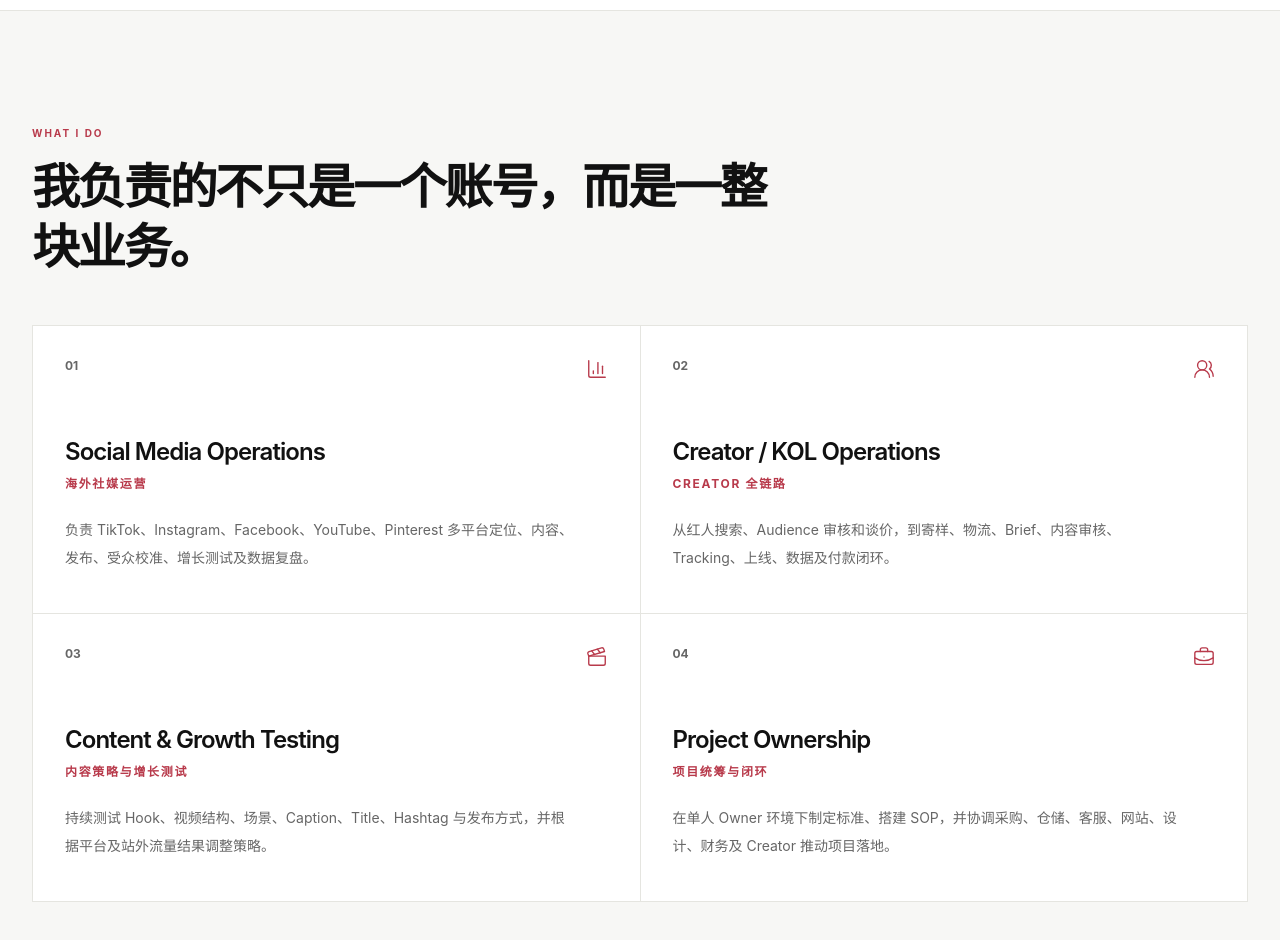
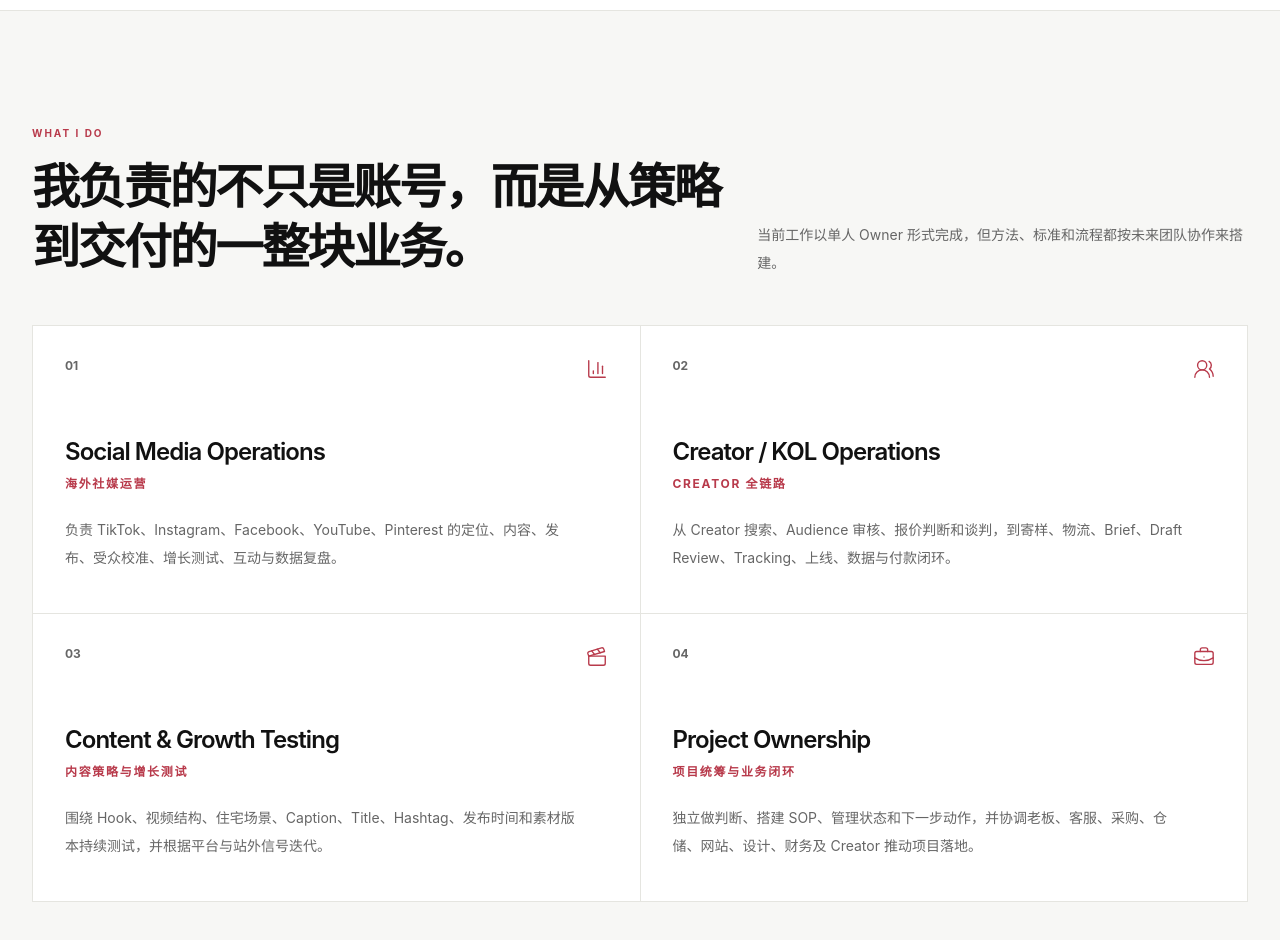
Before and after one commit to chenghongchao/cien-work, a Next.js app: page / in a window 1280 px wide. Shown: the part 1720-2660 px from the top of the page. Built offline with nearby package versions, Linux system fonts and the light colour scheme; no server answers.

Commit message:
Refine services and leadership positioning

```diff
--- a/src/components/sections/services-section.tsx
+++ b/src/components/sections/services-section.tsx
@@ -16,75 +16,75 @@ export function ServicesSection() {
     language === "zh"
       ? {
           eyebrow: "WHAT I DO",
-          title: "我负责的不只是一个账号，而是一整块业务。",
+          title: "我负责的不只是账号，而是从策略到交付的一整块业务。",
+          note:
+            "当前工作以单人 Owner 形式完成，但方法、标准和流程都按未来团队协作来搭建。",
           items: [
             {
               title: "Social Media Operations",
               subtitle: "海外社媒运营",
               description:
-                "负责 TikTok、Instagram、Facebook、YouTube、Pinterest 多平台定位、内容、发布、受众校准、增长测试及数据复盘。",
+                "负责 TikTok、Instagram、Facebook、YouTube、Pinterest 的定位、内容、发布、受众校准、增长测试、互动与数据复盘。",
             },
             {
               title: "Creator / KOL Operations",
               subtitle: "Creator 全链路",
               description:
-                "从红人搜索、Audience 审核和谈价，到寄样、物流、Brief、内容审核、Tracking、上线、数据及付款闭环。",
+                "从 Creator 搜索、Audience 审核、报价判断和谈判，到寄样、物流、Brief、Draft Review、Tracking、上线、数据与付款闭环。",
             },
             {
               title: "Content & Growth Testing",
               subtitle: "内容策略与增长测试",
               description:
-                "持续测试 Hook、视频结构、场景、Caption、Title、Hashtag 与发布方式，并根据平台及站外流量结果调整策略。",
+                "围绕 Hook、视频结构、住宅场景、Caption、Title、Hashtag、发布时间和素材版本持续测试，并根据平台与站外信号迭代。",
             },
             {
               title: "Project Ownership",
-              subtitle: "项目统筹与闭环",
+              subtitle: "项目统筹与业务闭环",
               description:
-                "在单人 Owner 环境下制定标准、搭建 SOP，并协调采购、仓储、客服、网站、设计、财务及 Creator 推动项目落地。",
+                "独立做判断、搭建 SOP、管理状态和下一步动作，并协调老板、客服、采购、仓储、网站、设计、财务及 Creator 推动项目落地。",
             },
           ],
         }
       : {
           eyebrow: "WHAT I DO",
-          title: "I operate the function — not just the account.",
+          title: "I own the function from strategy through delivery.",
+          note:
+            "The work is currently executed as a single owner, but the standards and workflows are designed for future delegation and team scale.",
           items: [
             {
               title: "Social Media Operations",
               subtitle: "Multi-platform operations",
               description:
-                "Strategy, content, publishing, audience repositioning, growth testing and performance review across TikTok, Instagram, Facebook, YouTube and Pinterest.",
+                "Positioning, content, publishing, audience repositioning, growth testing, community signals, and performance review across five core channels.",
             },
             {
               title: "Creator / KOL Operations",
               subtitle: "End-to-end creator operations",
               description:
-                "From sourcing, audience validation and negotiation to seeding, logistics, briefing, review, tracking, publishing, reporting and payment.",
+                "From creator sourcing, audience validation, rate judgment and negotiation through seeding, logistics, briefs, draft review, tracking, publishing, reporting, and payment.",
             },
             {
               title: "Content & Growth Testing",
               subtitle: "Content systems",
               description:
-                "Testing hooks, formats, scenarios, captions, titles, hashtags and publishing approaches based on platform and downstream traffic signals.",
+                "Testing hooks, video structures, residential scenarios, captions, titles, hashtags, timing, and creative variants based on platform and downstream signals.",
             },
             {
               title: "Project Ownership",
               subtitle: "Cross-functional delivery",
               description:
-                "Building SOPs, making operational decisions and coordinating internal teams and creators to move projects from idea to completion.",
+                "Making operational decisions, building SOPs, managing stages and next actions, and coordinating internal teams and creators from idea through completion.",
             },
           ],
         };
 
-  const icons = [
-    BarChart3,
-    UsersRound,
-    Clapperboard,
-    BriefcaseBusiness,
-  ];
+  const icons = [BarChart3, UsersRound, Clapperboard, BriefcaseBusiness];
 
   return (
     <section className="container-shell section-pad">
-      <div className="mb-12 max-w-3xl">
+      <div className="mb-12 grid gap-6 lg:grid-cols-[1fr_0.7fr] lg:items-end">
+        <div className="max-w-3xl">
           <p className="text-[10px] font-bold uppercase tracking-[0.2em] text-accent">
             {copy.eyebrow}
           </p>
@@ -94,6 +94,11 @@ export function ServicesSection() {
           </h2>
         </div>
 
+        <p className="max-w-lg text-sm leading-7 text-muted lg:justify-self-end">
+          {copy.note}
+        </p>
+      </div>
+
       <div className="grid border-l border-t border-border md:grid-cols-2">
         {copy.items.map((item, index) => {
           const Icon = icons[index];
@@ -101,12 +106,10 @@ export function ServicesSection() {
           return (
             <article
               key={item.title}
-              className="group min-h-72 border-b border-r border-border bg-white p-6 transition-colors hover:bg-[#f0eee9] sm:p-8"
+              className="group min-h-72 border-b border-r border-border bg-white p-6 transition-all duration-300 hover:-translate-y-1 hover:bg-[#f0eee9] sm:p-8"
             >
               <div className="flex items-start justify-between">
-                <span className="text-xs font-bold text-muted">
-                  0{index + 1}
-                </span>
+                <span className="text-xs font-bold text-muted">0{index + 1}</span>
 
                 <Icon
                   size={22}
```
Lines whose indentation alone changed are shown as unchanged.
